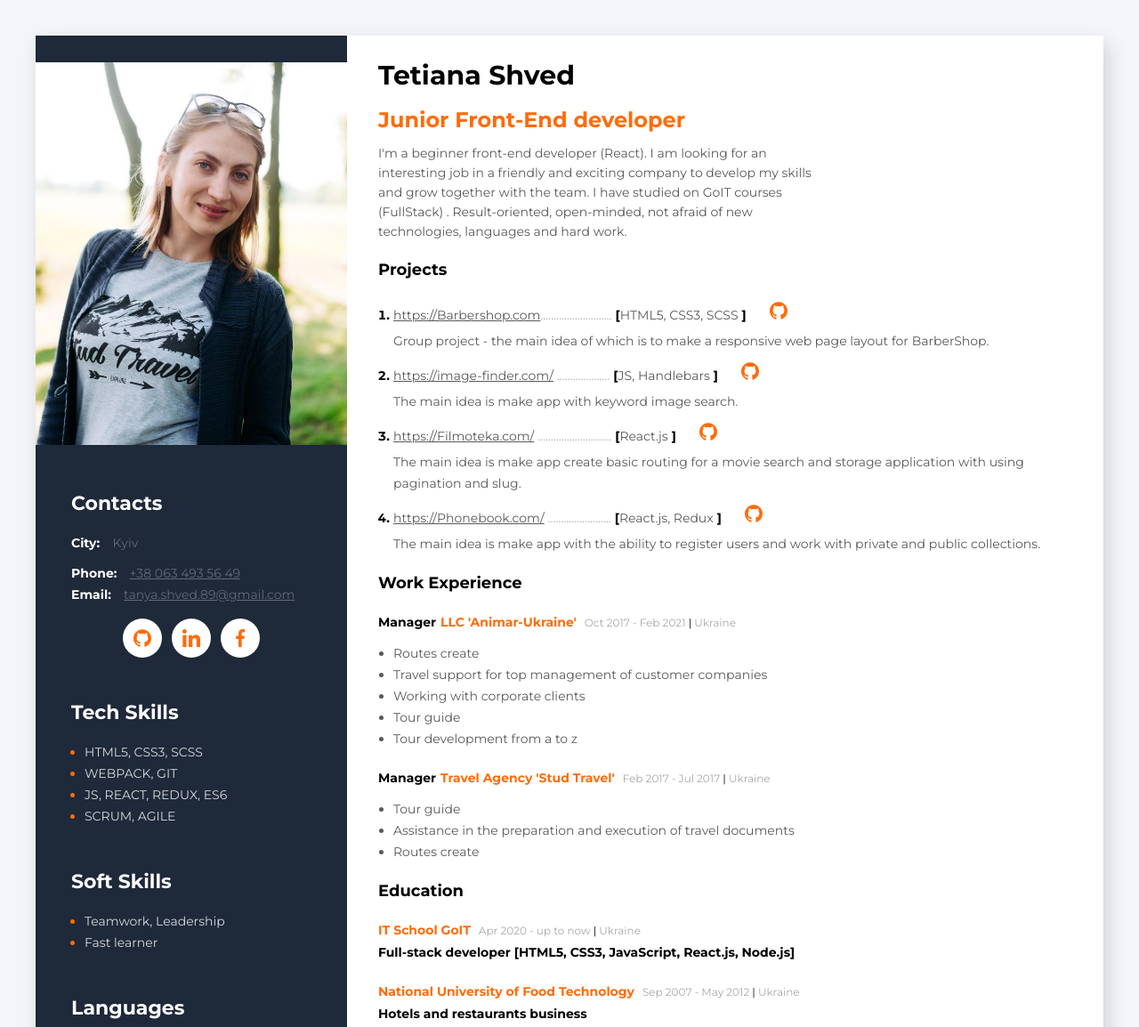
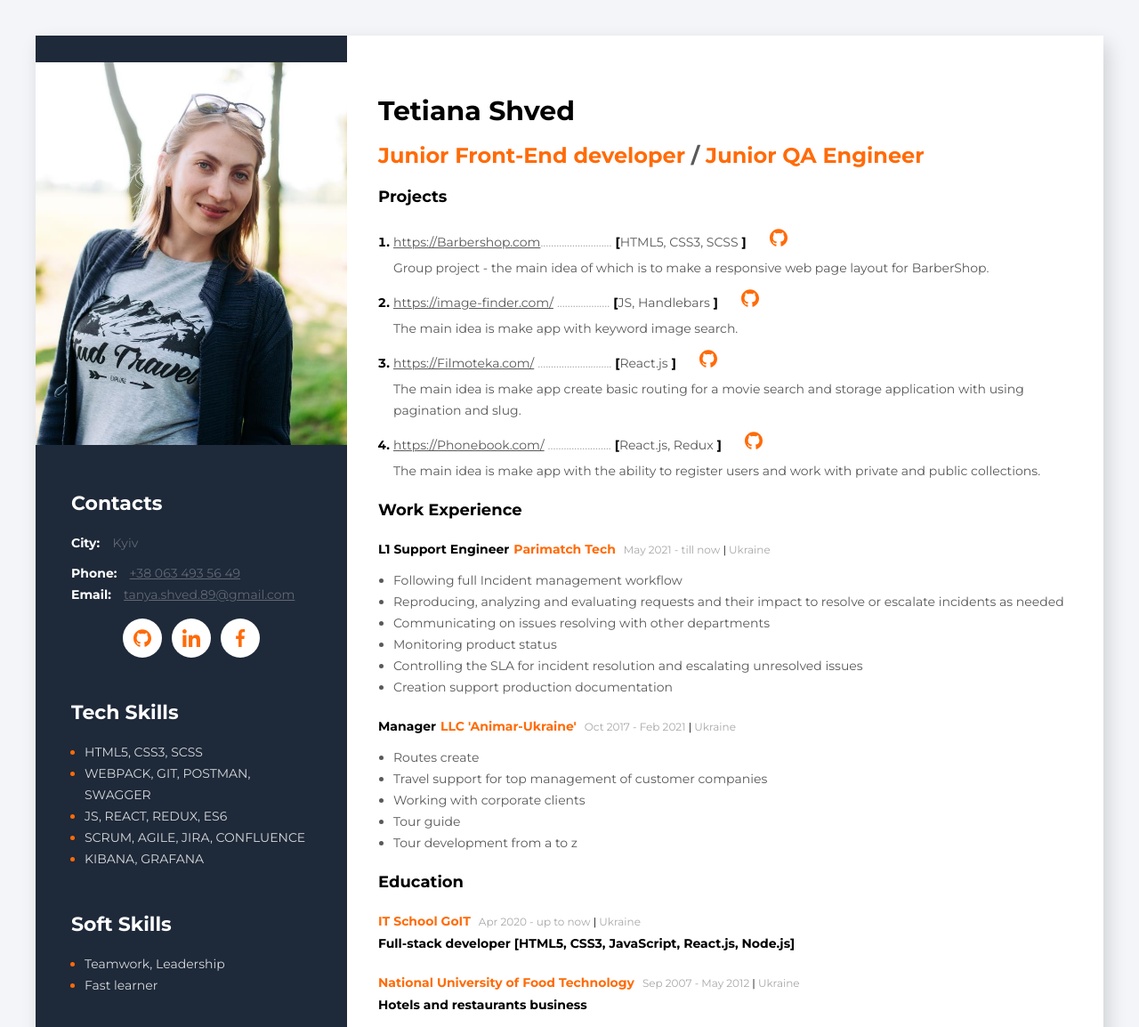
Before and after one commit to TanyaShved/resume, a plain HTML site: page index.html in a window 1280 px wide. Shown: the top 1154 px of the page at 89% size. Drawn offline with Linux system fonts and the light colour scheme.

Commit message:
Changed work experience

```diff
--- a/css/style.css
+++ b/css/style.css
@@ -39,7 +39,7 @@ body {
 .about-myself {
   padding-left: 35px;
   padding-right: 35px;
-  padding-top: 10px;
+  padding-top: 50px;
   /* padding-bottom: 5px; */
   color: #000000;
 }
@@ -125,6 +125,10 @@ body {
   line-height: 24px;
 }
 
+.position-slash {
+  color: #595959;
+}
+
 .name {
   font-size: 30px;
   font-weight: 700;
@@ -146,6 +150,7 @@ body {
 }
 
 .projects {
+  margin-top: 20px;
   margin-bottom: 20px;
 }
 
--- a/index.html
+++ b/index.html
@@ -80,13 +80,16 @@
               <span class="tech-skills-text">HTML5, CSS3, SCSS</span>
             </li>
             <li class="tech-skills-item">
-              <span class="tech-skills-text">WEBPACK, GIT</span>
+              <span class="tech-skills-text">WEBPACK, GIT, POSTMAN, SWAGGER</span>
             </li>
             <li class="tech-skills-item">
               <span class="tech-skills-text">JS, REACT, REDUX, ES6</span>
             </li>
             <li class="tech-skills-item">
-              <span class="tech-skills-text">SCRUM, AGILE</span>
+              <span class="tech-skills-text">SCRUM, AGILE, JIRA, CONFLUENCE</span>
+            </li>
+            <li class="tech-skills-item">
+              <span class="tech-skills-text">KIBANA, GRAFANA</span>
             </li>
           </ul>
         </div>
@@ -128,10 +131,10 @@
           <!--about me my info-->
           <!-- <h2 class="position">Front-End Developer</h2> -->
           <h1 class="name">Tetiana Shved</h1>
-          <h2 class='future-position'>Junior Front-End developer</h2>
-          <p class="information-about-me">
+          <h2 class='future-position'>Junior Front-End developer <span class="position-slash">/</span> Junior QA Engineer</h2>
+          <!-- <p class="information-about-me">
             I'm a beginner front-end developer (React). I am looking for an interesting job in a friendly and exciting company to develop my skills and grow together with the team. I have studied on GoIT courses (FullStack) . Result-oriented, open-minded, not afraid of new technologies, languages and hard work.
-          </p>
+          </p> -->
         </div>
         <div class="projects">
           <h3 class="projects-title">Projects</h3>
@@ -240,6 +243,39 @@
 
         <div class="work-experience">
           <h3 class="work-experience-title">Work Experience</h3>
+
+<div>
+            <h4 class="work-experience-position">
+              L1 Support Engineer<span class="employer">Parimatch Tech</span>  <span
+              ><span class="period"
+                >May 2021 - till now<span class="period-country"> |</span>
+                Ukraine</span
+              >
+            </span>
+            </h4>
+
+            <ul class="professional-duties">
+              <li class="work-experience-item">
+                Following full Incident management workflow
+              </li>
+              <li class="work-experience-item">
+                Reproducing, analyzing and evaluating requests and their impact to resolve or escalate incidents as needed
+              </li>
+              <li class="work-experience-item">
+                Communicating on issues resolving with other departments
+              </li>
+              <li class="work-experience-item">
+                Monitoring product status
+              </li>
+              <li class="work-experience-item">
+                Controlling the SLA for incident resolution and escalating unresolved issues
+              </li>
+              <li class="work-experience-item">
+                Creation support production documentation
+              </li>
+            </ul>
+          </div>
+
           <div>
             <h4 class="work-experience-position">
               Manager<span class="employer">LLC 'Animar-Ukraine'</span>  <span
@@ -270,30 +306,6 @@
               </li>
             </ul>
           </div>
-
-          <div>
-            <h4 class="work-experience-position">
-              Manager<span class="employer">Travel Agency 'Stud Travel'</span>  <span
-              ><span class="period"
-                >Feb 2017 - Jul 2017<span class="period-country"> |</span>
-                Ukraine</span
-              >
-            </span>
-            </h4>
-
-            <ul class="professional-duties">
-              <li class="work-experience-item">
-                Tour guide
-              </li>
-              <li class="work-experience-item">
-                Assistance in the preparation and execution of travel documents
-              </li>
-              <li class="work-experience-item">
-                Routes create
-              </li>
-            </ul>
-          </div>
-
 
         <div>
             <h3 class="education">Education</h3>
```
